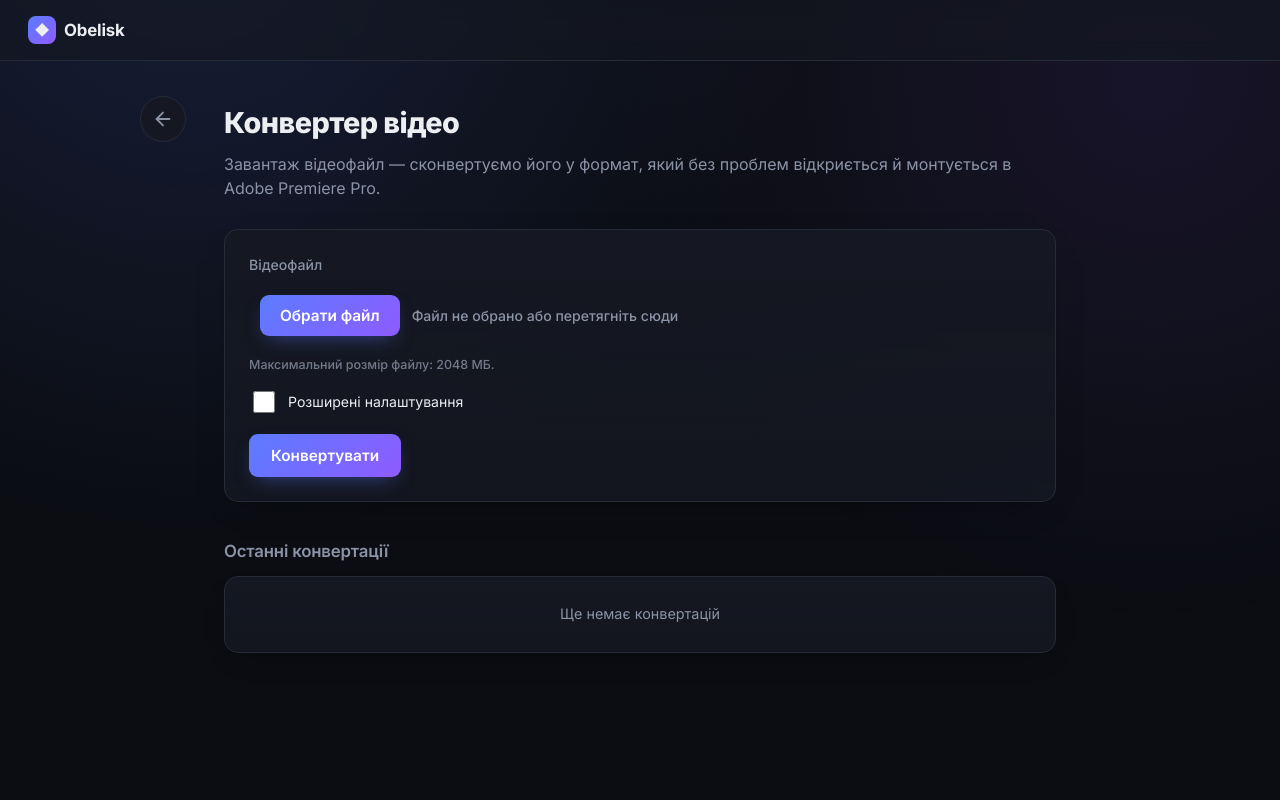
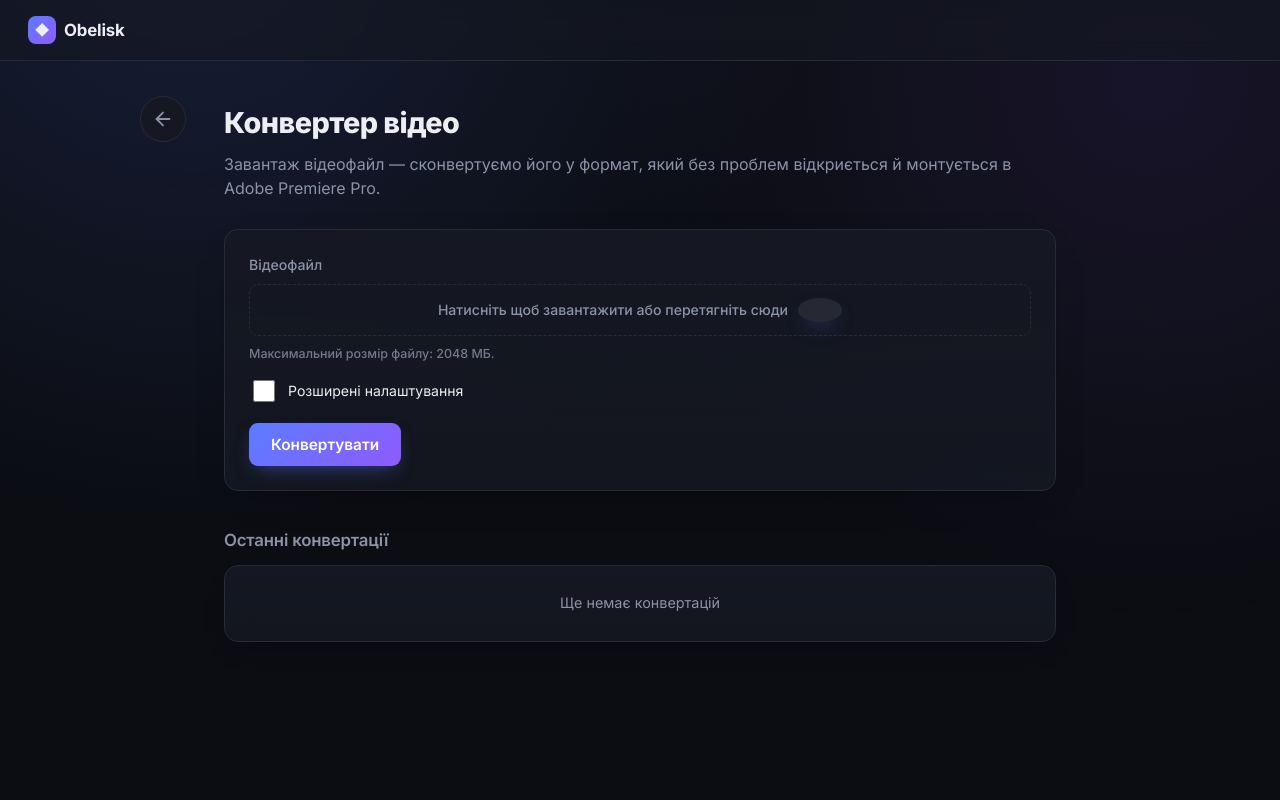
Before and after one commit to xbrfuj01/Obelisk, a FastAPI app: page /converter in a window 1280 px wide. Run offline with FastAPI, Linux system fonts and the light colour scheme; data that the repository does not hold is empty; parts of the project's set-up code (start-up, migrations or seed data) failed here and were passed over.

Commit message:
Redesign the file drop zone as a single full-width control
Replace the "Обрати файл" pill button + separate filename label with
one dashed drop-zone box that shows "Натисніть щоб завантажити або
перетягніть сюди" and, once a file is picked, its name plus an X
button to clear the selection. Also drops the row's own padding,
which was the reason the control sat slightly right of the card's
left edge instead of flush with it.

```diff
--- a/app/static/converter.js
+++ b/app/static/converter.js
@@ -1,8 +1,10 @@
 const form = document.getElementById("convert-form");
 const statusBox = document.getElementById("status-box");
 const fileInput = document.getElementById("file-input");
-const fileChooseBtn = document.getElementById("file-choose-btn");
-const fileNameEl = document.getElementById("file-name");
+const dropZone = document.getElementById("file-drop-zone");
+const fileDropText = document.getElementById("file-drop-text");
+const fileClearBtn = document.getElementById("file-clear-btn");
+const DEFAULT_DROP_TEXT = "Натисніть щоб завантажити або перетягніть сюди";
 const advancedToggle = document.getElementById("advanced-toggle");
 const advancedWrap = document.getElementById("advanced-wrap");
 
@@ -12,7 +14,13 @@ if (advancedToggle) {
   });
 }
 
-fileChooseBtn.addEventListener("click", () => fileInput.click());
+dropZone.addEventListener("click", () => fileInput.click());
+dropZone.addEventListener("keydown", (e) => {
+  if (e.key === "Enter" || e.key === " ") {
+    e.preventDefault();
+    fileInput.click();
+  }
+});
 
 // Arriving via "Конвертувати" on an already-downloaded file: skip the
 // picker entirely and pre-fill the file field with that download instead
@@ -22,12 +30,25 @@ let sourceDownloadId = _params.get("from_download");
 const sourceFilename = _params.get("filename");
 if (sourceDownloadId) {
   fileInput.required = false;
-  fileNameEl.textContent = sourceFilename ? `${sourceFilename} (із завантажень)` : "Файл із завантажень";
+  fileDropText.textContent = sourceFilename ? `${sourceFilename} (із завантажень)` : "Файл із завантажень";
+  fileClearBtn.hidden = false;
+  dropZone.classList.add("has-file");
 }
+
+fileClearBtn.addEventListener("click", (e) => {
+  e.stopPropagation();
+  sourceDownloadId = null;
+  fileInput.required = true;
+  fileInput.value = "";
+  fileInput.dispatchEvent(new Event("change"));
+});
 
 fileInput.addEventListener("change", () => {
   sourceDownloadId = null; // picking a file manually overrides the download source
-  fileNameEl.textContent = fileInput.files[0] ? fileInput.files[0].name : "Файл не обрано";
+  const file = fileInput.files[0];
+  fileDropText.textContent = file ? file.name : DEFAULT_DROP_TEXT;
+  fileClearBtn.hidden = !file;
+  dropZone.classList.toggle("has-file", !!file);
 });
 
 // Prevent the browser's default "navigate to the dropped file" behavior
@@ -35,8 +56,6 @@ fileInput.addEventListener("change", () => {
 window.addEventListener("dragover", (e) => e.preventDefault());
 window.addEventListener("drop", (e) => e.preventDefault());
 
-const dropZone = document.getElementById("file-drop-zone");
-if (dropZone) {
 ["dragenter", "dragover"].forEach((evt) =>
   dropZone.addEventListener(evt, (e) => {
     e.preventDefault();
@@ -57,7 +76,6 @@ if (dropZone) {
   fileInput.files = dt.files;
   fileInput.dispatchEvent(new Event("change"));
 });
-}
 
 function formatSize(bytes) {
   if (!bytes) return null;
--- a/app/static/style.css
+++ b/app/static/style.css
@@ -198,38 +198,59 @@ label {
   align-items: center;
   gap: 12px;
   flex-wrap: wrap;
-  padding: 10px;
-  border: 1.5px dashed transparent;
-  border-radius: var(--radius-sm);
-  transition: border-color 0.15s, background 0.15s;
 }
 
-.file-input-row.dragover {
+.file-drop-zone {
+  flex: 1 1 240px;
+  display: flex;
+  align-items: center;
+  justify-content: center;
+  gap: 10px;
+  padding: 13px 18px;
+  border: 1.5px dashed var(--border);
+  border-radius: var(--radius-sm);
+  color: var(--text-dim);
+  font-size: 0.88rem;
+  font-weight: 500;
+  text-align: center;
+  cursor: pointer;
+  transition: border-color 0.15s, background 0.15s, color 0.15s;
+}
+
+.file-drop-zone:hover { border-color: var(--border-hover); color: var(--text); }
+
+.file-drop-zone.dragover {
   border-color: var(--accent);
   background: rgba(91, 124, 255, 0.08);
+  color: var(--text);
 }
 
-.file-choose-btn {
-  flex: 0 0 auto;
-  width: fit-content;
-  padding: 11px 20px;
-  border-radius: var(--radius-sm);
-  background: linear-gradient(135deg, var(--accent), var(--accent-2));
-  border: none;
-  color: #fff;
-  font-weight: 600;
-  cursor: pointer;
+.file-drop-zone.has-file {
+  border-style: solid;
+  color: var(--text);
 }
 
-.file-choose-btn:hover { filter: brightness(1.08); }
-
-.file-name {
-  color: var(--text-dim);
-  font-size: 0.88rem;
+.file-drop-text {
   overflow: hidden;
   text-overflow: ellipsis;
   white-space: nowrap;
 }
+
+.file-clear-btn {
+  flex: 0 0 auto;
+  display: flex;
+  align-items: center;
+  justify-content: center;
+  width: 22px;
+  height: 22px;
+  border-radius: 50%;
+  border: none;
+  background: rgba(255, 255, 255, 0.08);
+  color: var(--text-dim);
+  cursor: pointer;
+}
+
+.file-clear-btn:hover { background: var(--error); color: #fff; }
 
 .url-status {
   flex: 0 0 auto;
--- a/app/templates/converter.html
+++ b/app/templates/converter.html
@@ -10,9 +10,11 @@
 
 <form id="convert-form" class="card">
   <label>Відеофайл
-    <div class="file-input-row" id="file-drop-zone">
-      <button type="button" class="file-choose-btn" id="file-choose-btn">Обрати файл</button>
-      <span class="file-name" id="file-name">Файл не обрано або перетягніть сюди</span>
+    <div class="file-input-row">
+      <div class="file-drop-zone" id="file-drop-zone" role="button" tabindex="0" aria-label="Обрати файл">
+        <span class="file-drop-text" id="file-drop-text">Натисніть щоб завантажити або перетягніть сюди</span>
+        <button type="button" class="file-clear-btn" id="file-clear-btn" hidden title="Видалити файл" aria-label="Видалити файл"><svg width="12" height="12" viewBox="0 0 24 24" fill="none" stroke="currentColor" stroke-width="2.5" stroke-linecap="round" stroke-linejoin="round"><path d="M18 6 6 18"/><path d="m6 6 12 12"/></svg></button>
+      </div>
       <input type="file" name="file" id="file-input" accept="video/*" required hidden>
     </div>
     <span class="hint">Максимальний розмір файлу: {{ max_upload_mb }} МБ.</span>
```
Also changed, not shown: app/static/metadata.js (+20 -7 lines), app/templates/metadata.html (+5 -3 lines). Lines whose indentation alone changed are shown as unchanged.
